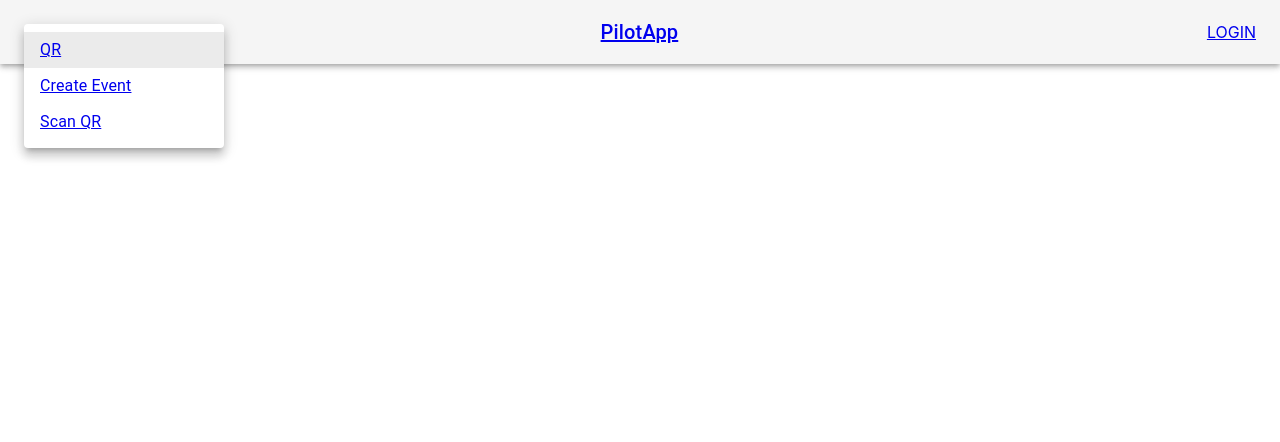
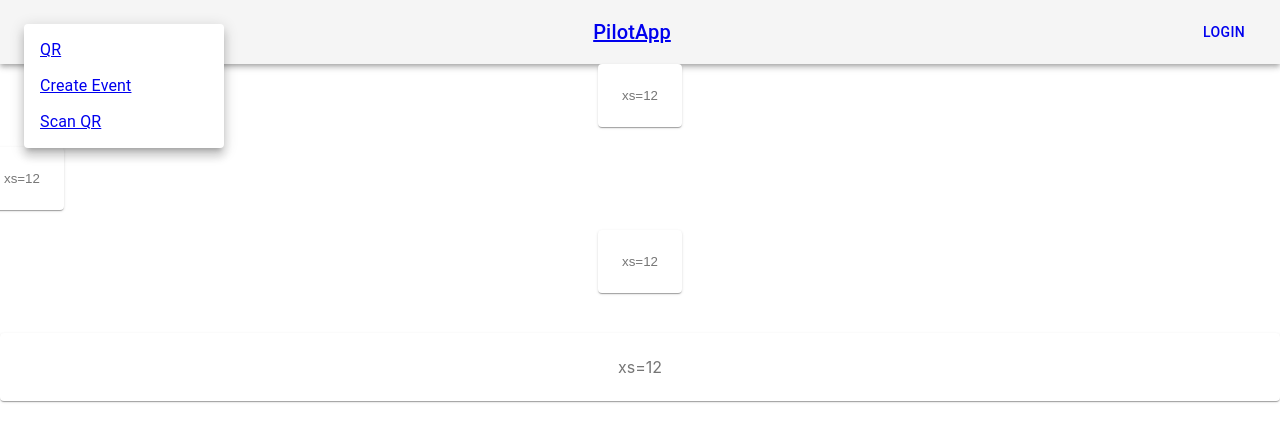
Before and after one commit to acjesusr/PilotApp, a React (Create React App) app in the folder client/: page /eventList in a window 1280 px wide. Both pictures are taken after a click on the button "more". Shown: the top 442 px of the page. Built offline with nearby package versions, Linux system fonts and the light colour scheme.

Commit message:
feat: add files for CRUD of the events

```diff
--- a/client/src/App.js
+++ b/client/src/App.js
@@ -4,9 +4,10 @@ import { QRCode } from "react-qr-svg";
 import QrRegister from './components/QrRegister';
 import { BrowserRouter as Router, Route } from "react-router-dom";
 
-import CreateEvent from './components/CreateEvent';
-import GoogleButton from './components/GoogleButton';
-import ProfessorSwicth from './components/ProfessorSwitch';
+import CreateEvent from './pages/CreateEvent';
+import ViewEvent from './pages/ViewEvent';
+import Login from "./pages/Login";
+
 import NavBar from './components/NavBar';
 import logo from './logo.svg';
 import './App.css';
@@ -15,32 +16,23 @@ function App() {
     <div className="App">
       <Router>
         <NavBar/>
-        <Route exact path="/" component={home} />
-        <Route path="/login" component={login} />
+        <Route exact path="/" component={Home} />
+        <Route path="/login" component={Login} />
         <Route path="/qr" component={qrGen}/>
         <Route path="/createEvent" component={CreateEvent}/>
         <Route path="/scanQr" component={QrRegister}/>
+        <Route path="/eventList" component={ViewEvent}/>
       </Router>
 
     </div>
   );
 }
-const home = () =>{
+const Home = () =>{
   return(
     <header className="App-header">
     <img src={logo} className="App-logo" alt="logo"/>
       <span>Welcome to PilotApp!</span>
     </header>
-  );
-}
-const login = () =>{
-  return(
-    <div>
-      <span>Please, log in with your Google account to go further!</span>
-      <GoogleButton/>
-      <br/>
-      <ProfessorSwicth/>
-    </div>
   );
 }
 
--- /dev/null
+++ b/client/src/components/EventList.js
@@ -0,0 +1,43 @@
+import React from 'react';
+import { makeStyles } from '@material-ui/core/styles';
+import Paper from '@material-ui/core/Paper';
+import Grid from '@material-ui/core/Grid';
+import ButtonBase from '@material-ui/core/ButtonBase';
+
+const useStyles = makeStyles(theme => ({
+  root: {
+    flexGrow: 1,
+  },
+  paper: {
+    padding: theme.spacing(3),
+    textAlign: 'center',
+    color: theme.palette.text.secondary,
+  },
+}));
+
+export default function CenteredGrid() {
+  const classes = useStyles();
+
+  return (
+    <div className={classes.root}>
+      <Grid container spacing={5}>
+        <Grid item xs={12}>
+            <ButtonBase>
+                <Paper className={classes.paper}>xs=12</Paper>
+            </ButtonBase>
+        </Grid>
+        <ButtonBase>
+            <Grid item xs={12}>
+            <Paper className={classes.paper}>xs=12</Paper>
+            </Grid>
+        </ButtonBase>
+        <Grid item xs={12}>
+          <ButtonBase><Paper className={classes.paper}>xs=12</Paper></ButtonBase>
+        </Grid>
+        <Grid item xs={12}>
+          <Paper className={classes.paper}>xs=12</Paper>
+        </Grid>
+      </Grid>
+    </div>
+  );
+}
--- a/client/src/components/NavBar.js
+++ b/client/src/components/NavBar.js
@@ -24,8 +24,8 @@ import { makeStyles } from '@material-ui/core/styles';
 import AppBar from '@material-ui/core/AppBar';
 import Toolbar from '@material-ui/core/Toolbar';
 import Typography from '@material-ui/core/Typography';
-//import Button from '@material-ui/core/Button';
-import IconButton from '@material-ui/core/IconButton';
+import Button from '@material-ui/core/Button';
+//import IconButton from '@material-ui/core/IconButton';
 //import Menu from '@material-ui/icons/Menu';
 import OptionMenu from './OptionMenu';
 
@@ -48,14 +48,12 @@ export default function ButtonAppBar() {
     <div className={classes.root}>
       <AppBar position="static" color='default'>
         <Toolbar>
-          {/*<IconButton edge="start" className={classes.menuButton} color="inherit" aria-label="menu"></IconButton>*/}
             <OptionMenu />
-          {/*</IconButton>*/}
           <Typography variant="h6" className={classes.title}>
             <Link to="/">PilotApp</Link>
           </Typography>
           {/*<Button color="inherit">Login</Button>*/}
-          <Link to="/login">LOGIN</Link>
+          <Link to="/login"><Button color="inherit">Login</Button></Link>
         </Toolbar>
       </AppBar>
     </div>
--- a/client/src/components/OptionMenu.js
+++ b/client/src/components/OptionMenu.js
@@ -49,7 +49,7 @@ export default function OptionMenu() {
         }}
       >
         {options.map(option => (
-          <Link to={`/${option}`}><MenuItem key={option} selected={option === 'QR'} onClick={handleClose}>
+          <Link to={`/${option}`}><MenuItem key={option} onClick={handleClose}>
             {option}
           </MenuItem></Link>
         ))}
--- a/client/src/components/CreateEvent.js
+++ b/client/src/pages/CreateEvent.js
@@ -9,7 +9,7 @@ class CreateEvent extends Component {
         this.onSubmit = this.onSubmit.bind(this);
         this.onChangeName = this.onChangeName.bind(this);
         this.onChangeDate = this.onChangeDate.bind(this);
-
+        this.onDescription = this.onDescription.bind(this);
         this.state = {
             name: '',
             descripton: '',
--- /dev/null
+++ b/client/src/pages/Login.js
@@ -0,0 +1,13 @@
+import React from 'react';
+import GoogleButton from '../components/GoogleButton';
+import ProfessorSwicth from '../components/ProfessorSwitch';
+export default function Login(){
+    return(
+      <div>
+        <span>Please, log in with your Google account in order to access!</span>
+        <GoogleButton/>
+        <br/>
+        <ProfessorSwicth/>
+      </div>
+    );
+  }
--- /dev/null
+++ b/client/src/pages/ViewEvent.js
@@ -0,0 +1,9 @@
+import React from 'react';
+import EventList from '../components/EventList';
+
+export default function ViewEvent() {
+    return(
+        <EventList/>
+    );
+}
+//View material-ui documentation for ideas about viewing the events
```
Also changed, not shown: client/src/pages/EditEvent.js (added).
